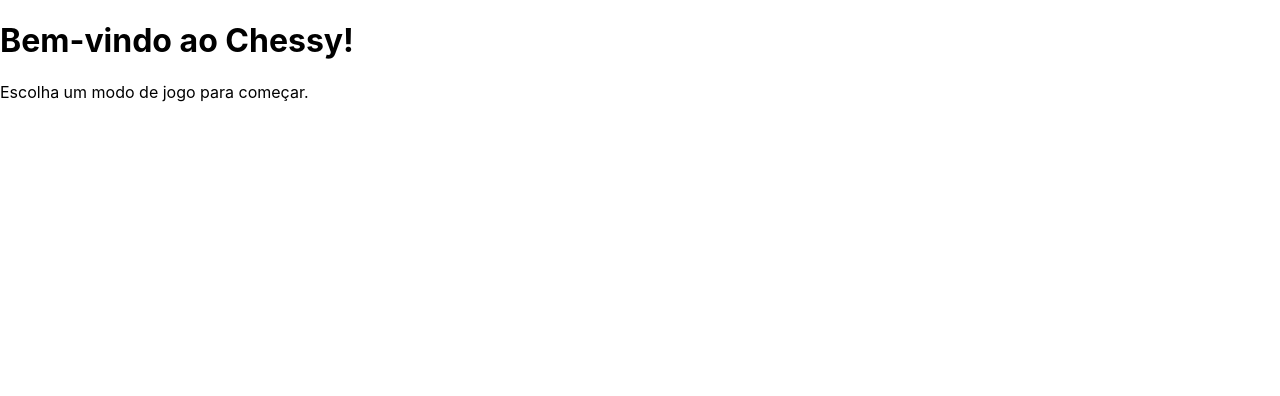
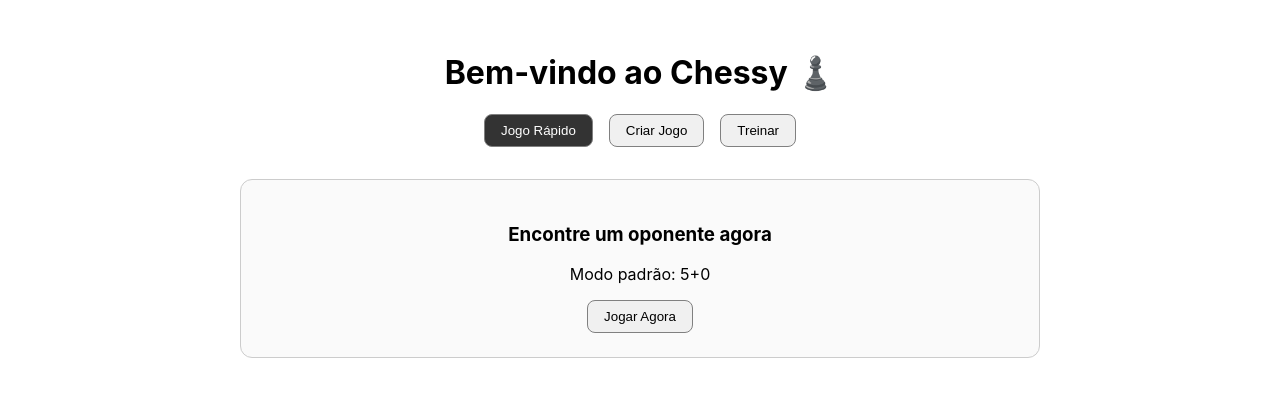
Before and after one commit to odracirasor/chessy, a React (Create React App) app: page / in a window 1280 px wide. Shown: the top 396 px of the page. Built offline with nearby package versions, Linux system fonts and the light colour scheme.

Commit message:
Add react-router-dom

```diff
--- a/src/pages/Home.tsx
+++ b/src/pages/Home.tsx
@@ -1,13 +1,95 @@
 // src/pages/Home.tsx
-import React from 'react';
+import React, { useState } from 'react';
+import { useNavigate } from 'react-router-dom';
 
 const Home: React.FC = () => {
+  const navigate = useNavigate();
+  const [tab, setTab] = useState<'quick' | 'custom' | 'puzzle'>('quick');
+  const [timeControl, setTimeControl] = useState('5+0');
+  const [variant, setVariant] = useState('standard');
+
+  const startQuickGame = () => navigate('/game/standard?time=5+0');
+
+  const createCustomGame = () => {
+    navigate(`/game/${variant}?time=${timeControl}`);
+  };
+
   return (
-    <div>
-      <h1>Bem-vindo ao Chessy!</h1>
-      <p>Escolha um modo de jogo para começar.</p>
+    <div style={{ padding: '2rem', maxWidth: '800px', margin: '0 auto' }}>
+      <h1 style={{ textAlign: 'center' }}>Bem-vindo ao Chessy ♟️</h1>
+      <div style={{ display: 'flex', gap: '1rem', justifyContent: 'center', marginBottom: '2rem' }}>
+        <button onClick={() => setTab('quick')} style={tab === 'quick' ? activeBtn : btn}>Jogo Rápido</button>
+        <button onClick={() => setTab('custom')} style={tab === 'custom' ? activeBtn : btn}>Criar Jogo</button>
+        <button onClick={() => setTab('puzzle')} style={tab === 'puzzle' ? activeBtn : btn}>Treinar</button>
+      </div>
+
+      {tab === 'quick' && (
+        <div style={card}>
+          <h3>Encontre um oponente agora</h3>
+          <p>Modo padrão: 5+0</p>
+          <button onClick={startQuickGame} style={btn}>Jogar Agora</button>
+        </div>
+      )}
+
+      {tab === 'custom' && (
+        <div style={card}>
+          <h3>Configurações do Jogo</h3>
+          <div>
+            <label>Tempo:</label>
+            <select value={timeControl} onChange={(e) => setTimeControl(e.target.value)}>
+              <option value="1+0">Bullet 1+0</option>
+              <option value="3+0">Blitz 3+0</option>
+              <option value="5+0">Blitz 5+0</option>
+              <option value="10+0">Rapid 10+0</option>
+              <option value="15+10">Rapid 15+10</option>
+              <option value="30+0">Classical 30+0</option>
+            </select>
+          </div>
+          <div style={{ marginTop: '1rem' }}>
+            <label>Variante:</label>
+            <select value={variant} onChange={(e) => setVariant(e.target.value)}>
+              <option value="standard">Standard</option>
+              <option value="chess960">Chess960</option>
+              <option value="crazyhouse">Crazyhouse</option>
+              <option value="kingofthehill">King of the Hill</option>
+            </select>
+          </div>
+          <button onClick={createCustomGame} style={{ ...btn, marginTop: '1rem' }}>Criar Jogo</button>
+        </div>
+      )}
+
+      {tab === 'puzzle' && (
+        <div style={card}>
+          <h3>Treinar Táticas</h3>
+          <button onClick={() => navigate('/puzzles/tactics')} style={btn}>Táticas</button>
+          <button onClick={() => navigate('/puzzles/endgames')} style={btn}>Finais</button>
+          <button onClick={() => navigate('/puzzles/openings')} style={btn}>Aberturas</button>
+        </div>
+      )}
     </div>
   );
 };
 
+const btn: React.CSSProperties = {
+  padding: '0.5rem 1rem',
+  border: '1px solid gray',
+  borderRadius: '8px',
+  backgroundColor: '#f0f0f0',
+  cursor: 'pointer',
+};
+
+const activeBtn: React.CSSProperties = {
+  ...btn,
+  backgroundColor: '#333',
+  color: 'white',
+};
+
+const card: React.CSSProperties = {
+  padding: '1.5rem',
+  border: '1px solid #ccc',
+  borderRadius: '12px',
+  backgroundColor: '#fafafa',
+  textAlign: 'center',
+};
+
 export default Home;
```
